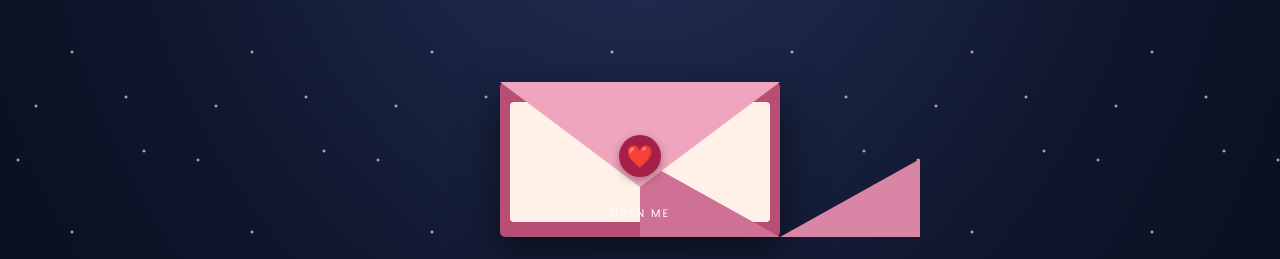
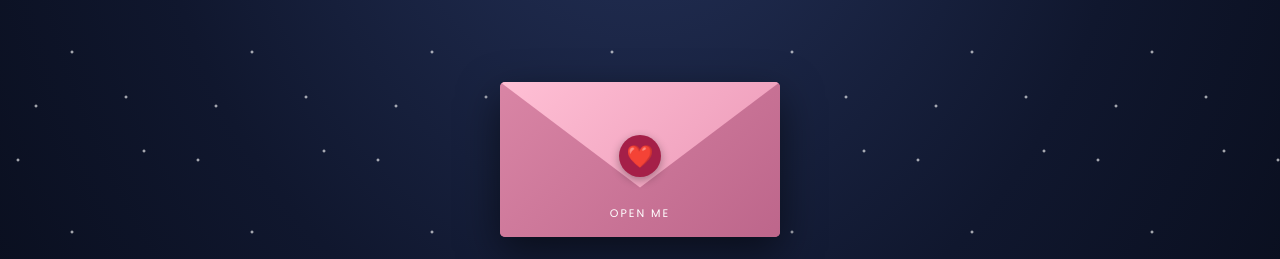
Before and after one commit to hisyamb2-hash/Gift, a plain HTML site: page index.html in a window 1280 px wide. Shown: the part 236-495 px from the top of the page. Drawn offline with Linux system fonts and the light colour scheme.

Commit message:
Refactor envelope styles for improved design

```diff
--- a/index.html
+++ b/index.html
@@ -86,98 +86,128 @@ h1 {
     margin:10px 0 35px;
 }
 
-/* ENVELOPE */
+
+/* =========================
+   ENVELOPE - FIXED DESIGN
+========================= */
 
 .envelope-wrap {
-    width:280px;
-    height:190px;
-    position:relative;
-    perspective:1000px;
-    margin:15px auto 25px;
+    width: 280px;
+    height: 190px;
+    position: relative;
+    perspective: 1000px;
+    margin: 15px auto 25px;
 }
 
 .envelope {
-    position:absolute;
-    bottom:0;
-    width:100%;
-    height:155px;
-    background:#b84d76;
-    border-radius:5px;
-    box-shadow:0 15px 40px #0008;
+    position: absolute;
+    bottom: 0;
+    width: 100%;
+    height: 155px;
+    background: #bd668b;
+    border-radius: 5px;
+    overflow: hidden;
+    box-shadow: 0 15px 40px #0008;
 }
 
-.envelope:before {
-    content:"";
-    position:absolute;
-    top:0;
-    left:0;
-    z-index:3;
-    border-left:140px solid transparent;
-    border-right:140px solid transparent;
-    border-top:105px solid #f0a5bf;
-    transform-origin:top;
-    transition:transform 1s;
+/* Inner letter */
+
+.letter-inside {
+    position: absolute;
+    z-index: 1;
+    bottom: 12px;
+    left: 10px;
+    width: 260px;
+    height: 120px;
+    background: #fff1e8;
+    border-radius: 4px;
+    transition: transform 1s ease;
 }
 
-.envelope.open:before {
-    transform:rotateX(180deg);
+/* Top triangular flap */
+
+.envelope::before {
+    content: "";
+    position: absolute;
+    inset: 0;
+    z-index: 4;
+    background: linear-gradient(
+        135deg,
+        #ffc0d5,
+        #e994b4
+    );
+    clip-path: polygon(
+        0 0,
+        100% 0,
+        50% 68%
+    );
+    transform-origin: top center;
+    transition: transform 1s ease;
 }
 
-.envelope:after {
-    content:"";
-    position:absolute;
-    z-index:2;
-    bottom:0;
-    border-left:140px solid #cf7195;
-    border-right:140px solid #d985a5;
-    border-top:78px solid transparent;
+/* Front envelope pocket */
+
+.envelope::after {
+    content: "";
+    position: absolute;
+    inset: 0;
+    z-index: 3;
+    background: linear-gradient(
+        135deg,
+        #d985a5,
+        #bd668b
+    );
+    clip-path: polygon(
+        0 0,
+        50% 55%,
+        100% 0,
+        100% 100%,
+        0 100%
+    );
 }
 
+/* Heart seal */
+
 .seal {
-    position:absolute;
-    z-index:5;
-    top:53px;
-    left:50%;
-    transform:translateX(-50%);
-    width:42px;
-    height:42px;
-    border-radius:50%;
-    background:#a51f48;
-    display:grid;
-    place-items:center;
-    font-size:22px;
-    box-shadow:0 3px 10px #0005;
-    transition:opacity .4s;
+    position: absolute;
+    z-index: 5;
+    top: 53px;
+    left: 50%;
+    transform: translateX(-50%);
+    width: 42px;
+    height: 42px;
+    border-radius: 50%;
+    background: #a51f48;
+    display: grid;
+    place-items: center;
+    font-size: 22px;
+    box-shadow: 0 3px 10px #0005;
+    transition: opacity .4s;
+}
+
+/* Open envelope */
+
+.envelope.open::before {
+    transform: rotateX(180deg);
 }
 
 .envelope.open .seal {
-    opacity:0;
-}
-
-.letter-inside {
-    position:absolute;
-    z-index:1;
-    bottom:15px;
-    left:10px;
-    width:260px;
-    height:120px;
-    background:#fff1e8;
-    border-radius:4px;
-    transition:transform 1s;
+    opacity: 0;
 }
 
 .envelope.open .letter-inside {
-    transform:translateY(-95px);
+    transform: translateY(-95px);
 }
 
 .envelope-label {
-    position:absolute;
-    z-index:4;
-    bottom:15px;
-    width:100%;
-    font-size:11px;
-    letter-spacing:2px;
-    color:white;
+    position: absolute;
+    z-index: 6;
+    bottom: 15px;
+    width: 100%;
+    text-align: center;
+    font-size: 11px;
+    letter-spacing: 2px;
+    color: white;
 }
 
 /* QUESTION */
```
